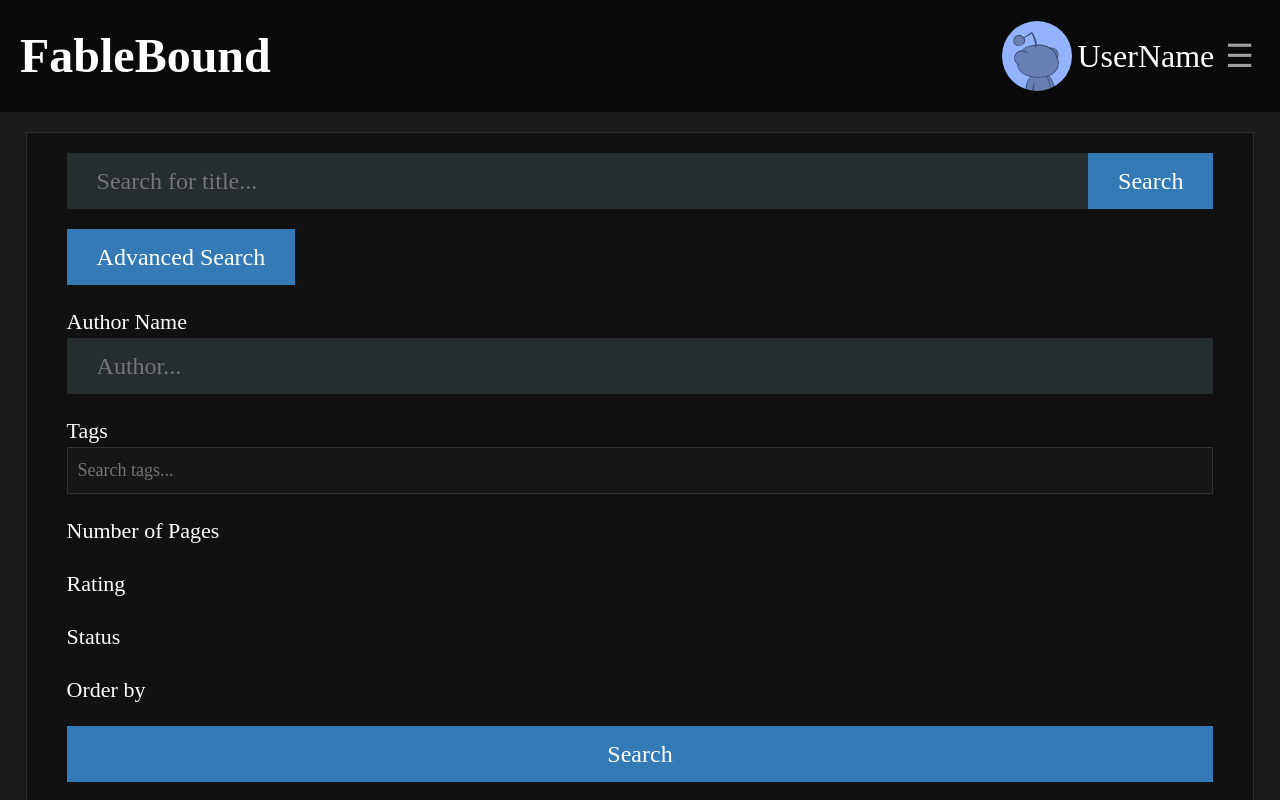
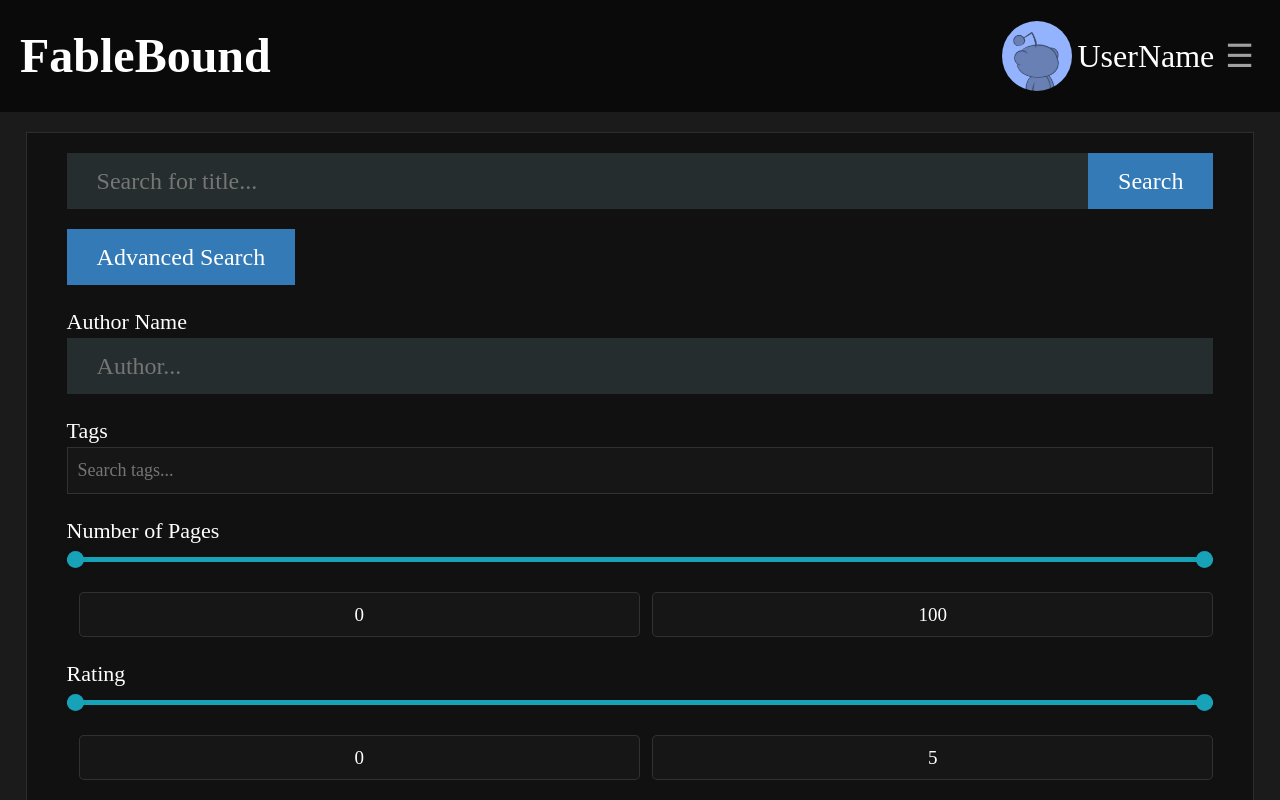
Before and after one commit to HereIsSee/web-novel-site, a React (Vite) app in the folder front-end/: page /search in a window 1280 px wide. Both pictures are taken after a click on the button "Advanced Search". Shown: the top 800 px of the page. Built offline with nearby package versions, Linux system fonts and the light colour scheme.

Commit message:
Implement <ultiRangeSlider

```diff
--- a/front-end/src/components/FormFields/InputField.jsx
+++ b/front-end/src/components/FormFields/InputField.jsx
@@ -1,13 +1,13 @@
 import InputStyles from './input.module.css'
 
-const InputField = ({id, type, styleType='basic', placeHolder, name, value, onChange, required=false})=>{
+const InputField = ({id, type, styleType='basic', placeholder, name, value, onChange, required=false})=>{
     const buttonProps = {
         id,
         type,
         name,
         value,
         required,
-        placeHolder,
+        placeholder,
         className: InputStyles[styleType],
         ...(onChange && { onChange }),
     };
--- /dev/null
+++ b/front-end/src/components/FormFields/MultiRangeSlider.jsx
@@ -0,0 +1,118 @@
+import { useState, useRef, useEffect } from "react";
+import styles from "./MultiRangeSlider.module.css";
+
+const MultiRangeSlider = ({minValue=0, maxValue=100, step=0.1, wholeNumbers=true}) => {
+  const [min, setMin] = useState(minValue);
+  const [max, setMax] = useState(maxValue);
+  const minRangeRef = useRef(null);
+  const maxRangeRef = useRef(null);
+  const sliderProgress = useRef(null);
+  const minGap = step;
+
+  const parseNumber = wholeNumbers ? parseInt : parseFloat;
+
+  // Update progress bar when min/max changes
+  useEffect(() => {
+    if (sliderProgress.current && minRangeRef.current && maxRangeRef.current) {
+      const minPercent = (min / parseNumber(minRangeRef.current.max)) * 100;
+      const maxPercent = (max / parseNumber(maxRangeRef.current.max)) * 100;
+      sliderProgress.current.style.left = `${minPercent}%`;
+      sliderProgress.current.style.right = `${100 - maxPercent}%`;
+    }
+  }, [min, max]);
+
+  // Handle range input (slider)
+  const onSliderChange = (e) => {
+    const minVal = parseNumber(minRangeRef.current.value);
+    const maxVal = parseNumber(maxRangeRef.current.value);
+
+    if (maxVal - minVal < minGap) {
+      if (e.target === minRangeRef.current) {
+        setMin(maxVal - minGap);
+      } else {
+        setMax(minVal + minGap);
+      }
+    } else {
+      setMin(minVal);
+      setMax(maxVal);
+    }
+  };
+
+  // Handle number input (manual typing)
+  const onNumberInput = (e, type) => {
+    const value = parseNumber(e.target.value) || 0;
+
+    if (type === "min") {
+      if (max - value >= minGap && value >= minValue) {
+        setMin(value);
+        minRangeRef.current.value = value;
+      }
+    } else {
+      if (value - min >= minGap && value <= maxValue) {
+        setMax(value);
+        maxRangeRef.current.value = value;
+      }
+    }
+  };
+
+  return (
+    <div className={styles.wrapper}>
+      {/* --- SLIDER --- */}
+      <div className={styles.slider}>
+        <div ref={sliderProgress} className={styles.progress}></div>
+      </div>
+
+      <div className={styles["range-input"]}>
+        <input
+          ref={minRangeRef}
+          type="range"
+          min={minValue}
+          max={maxValue}
+          value={min}
+          step={step}
+          onInput={onSliderChange}
+          className={styles["range-min"]}
+        />
+        <input
+          ref={maxRangeRef}
+          type="range"
+          min={minValue}
+          max={maxValue}
+          value={max}
+          step={step}
+          onInput={onSliderChange}
+          className={styles["range-max"]}
+        />
+      </div>
+
+      {/* --- PRICE INPUTS --- */}
+      <div className={styles["value-input"]}>
+        <div className={styles.field}>
+          <input
+            type="number"
+            value={min}
+            min={minValue}
+            max={maxValue}
+            step={step}
+            onChange={(e) => onNumberInput(e, "min")}
+            className={styles.inputMin}
+          />
+        </div>
+
+        <div className={styles.field}>
+          <input
+            type="number"
+            value={max}
+            min={minValue}
+            max={maxValue}
+            step={step}
+            onChange={(e) => onNumberInput(e, "max")}
+            className={styles.inputMax}
+          />
+        </div>
+      </div>
+    </div>
+  );
+};
+
+export default MultiRangeSlider;
--- /dev/null
+++ b/front-end/src/components/FormFields/MultiRangeSlider.module.css
@@ -0,0 +1,87 @@
+.wrapper{
+  margin-top: 10px;;
+  background: transparent;
+  /* padding: 20px 25px; */
+}
+header h2{
+  font-size: 24px;
+  font-weight: 600;
+}
+header p{
+  margin-top: 5px;
+  font-size: 16px;
+}
+.value-input{
+  width: 100%;
+  margin-top: 30px;;
+  display: flex;
+}
+.value-input .field{
+  display: flex;
+  width: 100%;
+  height: 45px;
+  align-items: center;
+}
+.field input{
+  width: 100%;
+  height: 100%;
+  outline: none;
+  font-size: 19px;
+  margin-left: 12px;
+  border-radius: 5px;
+  text-align: center;
+  border: 1px solid var(--light-white-border-color);
+  background-color: rgb(22, 22, 22);
+  color: white;
+  -moz-appearance: textfield;
+}
+input[type="number"]::-webkit-outer-spin-button,
+input[type="number"]::-webkit-inner-spin-button {
+  -webkit-appearance: none;
+}
+.slider{
+  height: 5px;
+  position: relative;
+  background: #ddd;
+  border-radius: 5px;
+}
+.slider .progress{
+  height: 100%;
+  left: 25%;
+  right: 25%;
+  position: absolute;
+  border-radius: 5px;
+  background: #17A2B8;
+}
+.range-input{
+  position: relative;
+}
+.range-input input{
+  position: absolute;
+  width: 100%;
+  height: 5px;
+  top: -5px;
+  background: none;
+  pointer-events: none;
+  -webkit-appearance: none;
+  -moz-appearance: none;
+}
+.range-input input[type="range"]::-webkit-slider-thumb{
+  height: 17px;
+  width: 17px;
+  border-radius: 50%;
+  background: #17A2B8;
+  pointer-events: auto;
+  -webkit-appearance: none;
+  box-shadow: 0 0 6px rgba(0,0,0,0.05);
+}
+.range-input input[type="range"]::-moz-range-thumb{
+  height: 17px;
+  width: 17px;
+  border: none;
+  border-radius: 50%;
+  background: #17A2B8;
+  pointer-events: auto;
+  -moz-appearance: none;
+  box-shadow: 0 0 6px rgba(0,0,0,0.05);
+}
--- a/front-end/src/routes/Search.jsx
+++ b/front-end/src/routes/Search.jsx
@@ -3,9 +3,11 @@ import App from '../App';
 import InputField from '../components/FormFields/InputField';
 import Button from '../components/FormFields/Button';
 import DropDownListSelection from '../components/FormFields/DropDownListSelection';
+import MultiRangeSlider from '../components/FormFields/MultiRangeSlider';
 
 const Search = () =>{
     const [showAdvancedSearch, setShowAdvancedSearch] = useState(false);
+
 
     return(
         <App>
@@ -13,7 +15,7 @@ const Search = () =>{
                 <div className='basic-search'>
                     <InputField
                         styleType='search'
-                        placeHolder='Search for title...'
+                        placeholder='Search for title...'
                     />
                     <Button>
                         Search
@@ -36,7 +38,7 @@ const Search = () =>{
                             </label>
                             <InputField
                                 styleType='search'
-                                placeHolder='Author...'
+                                placeholder='Author...'
                                 name='author-name'
                                 id='author-name'
                             />
@@ -57,6 +59,7 @@ const Search = () =>{
                             >
                                 Number of Pages
                             </label>
+                            <MultiRangeSlider/>
                         </div>
 
                         <div className="search-item">
@@ -64,6 +67,13 @@ const Search = () =>{
                             >
                                 Rating
                             </label>
+
+                            <MultiRangeSlider
+                                minValue="0"
+                                maxValue="5"
+                                step="0.01"
+                                wholeNumbers={false}
+                            />
                         </div>
 
                         <div className="search-item">
```
